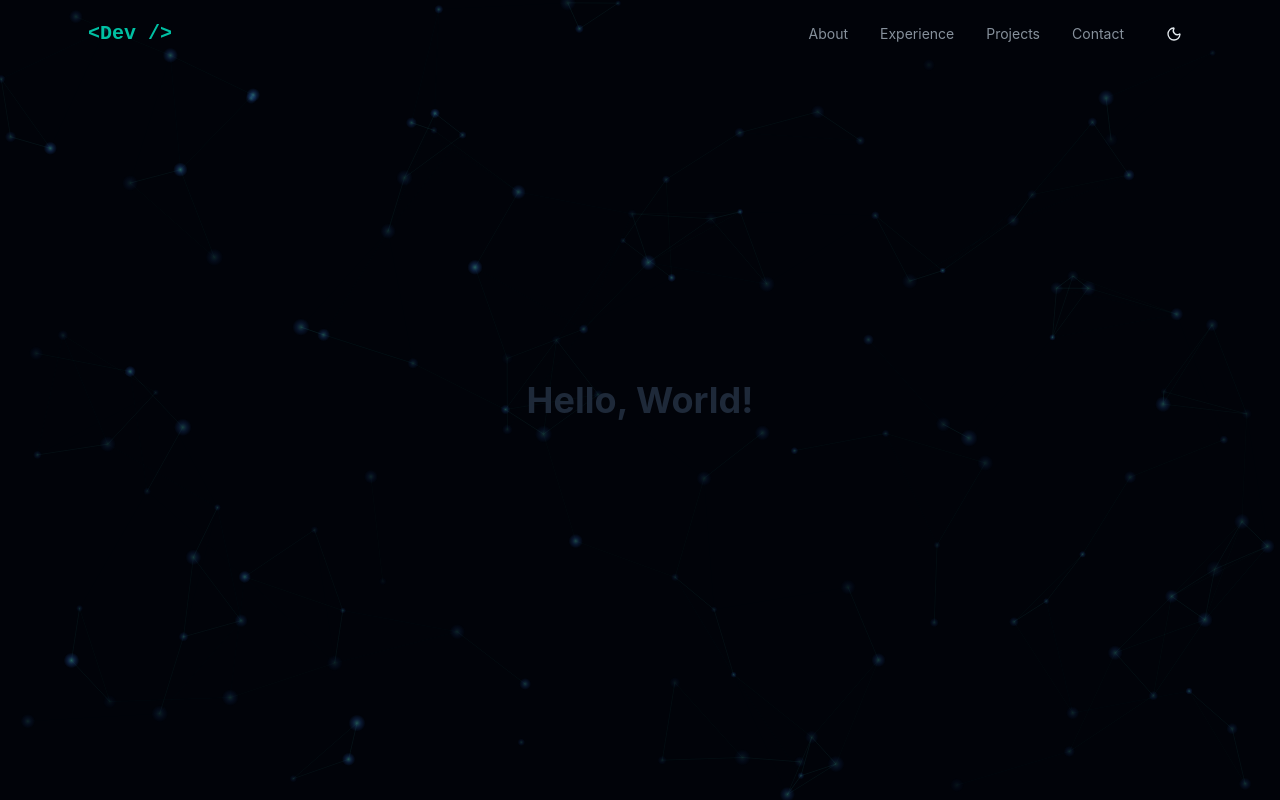
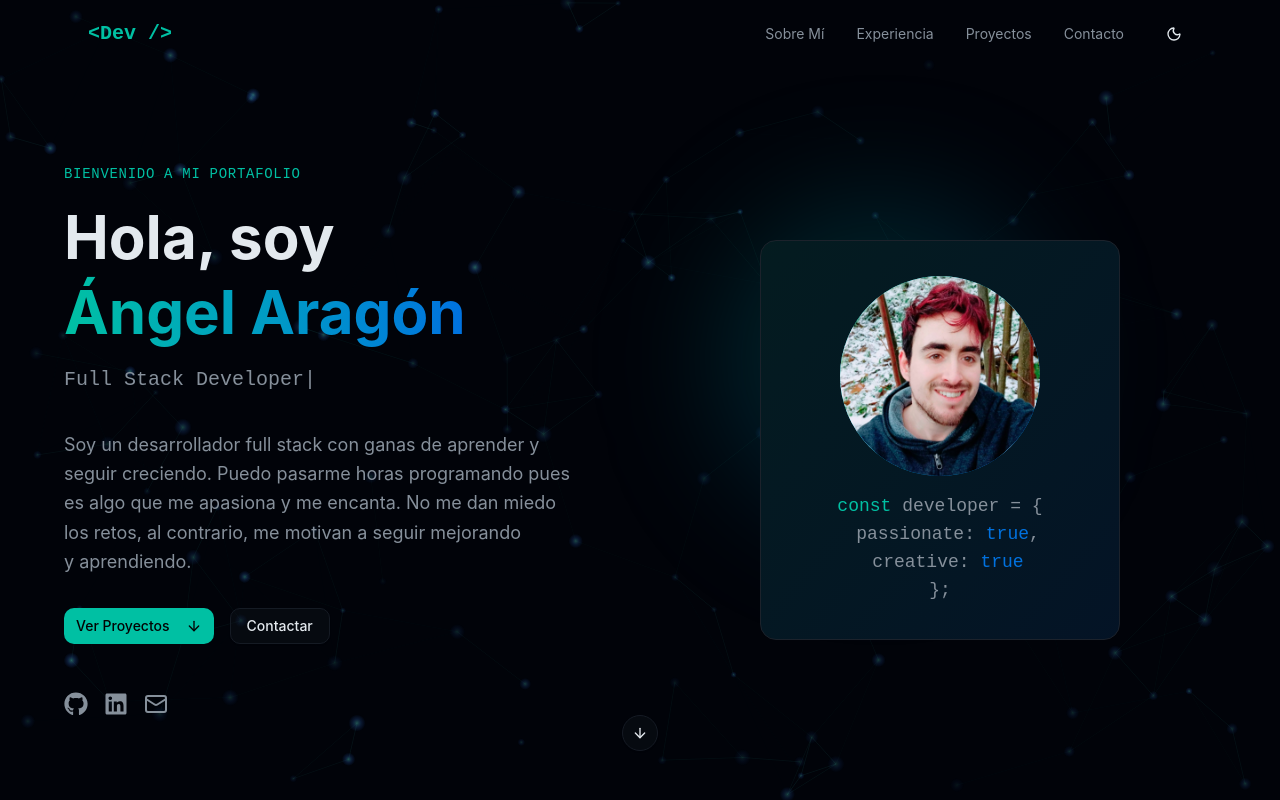
Before and after one commit to Algol95/Portfolio, a React app: page / in a window 1280 px wide. Built offline with nearby package versions, Linux system fonts and the light colour scheme; the HTML template or start-up script is replaced by a standard one.

Commit message:
feat: add Home component with animated text and profile section

```diff
--- a/package.json
+++ b/package.json
@@ -17,6 +17,7 @@
     "lucide-react": "^0.577.0",
     "react": "^19.2.4",
     "react-dom": "^19.2.4",
+    "react-icons": "^5.6.0",
     "tailwind-merge": "^3.5.0",
     "tailwindcss": "^4.2.2"
   },
--- a/src/App.jsx
+++ b/src/App.jsx
@@ -1,14 +1,15 @@
 import { ParticlesBackground } from "./components/ParticlesBackground";
 import { Header } from "./components/Header";
+import { Home } from "./components/Home";
 
 export default function App() {
   return (
     <>
       <ParticlesBackground />
       <Header />
-      <div className="flex h-screen items-center justify-center">
-        <h1 className="text-4xl font-bold text-gray-800">Hello, World!</h1>
-      </div>
+      <main>
+        <Home />
+      </main>
     </>
   );
 }
--- a/src/components/Header.jsx
+++ b/src/components/Header.jsx
@@ -20,16 +20,16 @@ export function Header() {
   }, []);
 
   const navItems = [
-    { label: "About", href: "#about" },
-    { label: "Experience", href: "#experience" },
-    { label: "Projects", href: "#projects" },
-    { label: "Contact", href: "#contact" },
+    { label: "Sobre Mí", href: "#about" },
+    { label: "Experiencia", href: "#experience" },
+    { label: "Proyectos", href: "#projects" },
+    { label: "Contacto", href: "#contact" },
   ];
 
   return (
     <nav
       className={`fixed top-0 left-0 right-0 z-50 transition-all duration-300 ${
-        isScrolled
+        isScrolled || isMenuOpen
           ? "bg-background/80 backdrop-blur-lg border-b border-border"
           : "bg-transparent"
       }`}
@@ -71,14 +71,14 @@ export function Header() {
         </div>
 
         {isMenuOpen && (
-          <div className="md:hidden mt-4 pb-4 border-t border-border pt-4">
-            <div className="flex flex-col gap-4">
+          <div className="md:hidden mt-3 -mx-6 border-t border-border bg-background/95 backdrop-blur-lg">
+            <div className="flex flex-col py-3 px-6 gap-2">
               {navItems.map((item) => (
                 <a
                   key={item.href}
                   href={item.href}
                   onClick={() => setIsMenuOpen(false)}
-                  className="text-muted-foreground hover:text-foreground transition-colors"
+                  className="py-2 text-sm font-medium text-muted-foreground hover:text-foreground transition-colors"
                 >
                   {item.label}
                 </a>
--- /dev/null
+++ b/src/components/Home.jsx
@@ -0,0 +1,155 @@
+import { useEffect, useState } from "react";
+import { Mail, ArrowDown } from "lucide-react";
+import { Button } from "@/components/ui/Button";
+import { FaGithub, FaLinkedin } from "react-icons/fa";
+
+export function Home() {
+  const [text, setText] = useState("");
+  const [showCursor, setShowCursor] = useState(true);
+  const fullText = "Full Stack Developer";
+
+  useEffect(() => {
+    let index = 0;
+    const timer = setInterval(() => {
+      if (index < fullText.length) {
+        setText(fullText.slice(0, index + 1));
+        index++;
+      } else {
+        clearInterval(timer);
+      }
+    }, 100);
+
+    return () => clearInterval(timer);
+  }, []);
+
+  useEffect(() => {
+    const cursorTimer = setInterval(() => {
+      setShowCursor((prev) => !prev);
+    }, 530);
+    return () => clearInterval(cursorTimer);
+  }, []);
+
+  return (
+    <section className="min-h-screen flex flex-col justify-center px-6 pt-20">
+      <div className="max-w-6xl mx-auto w-full">
+        <div className="grid lg:grid-cols-2 gap-12 items-center">
+          <div className="space-y-8 flex flex-col items-center lg:items-start text-center lg:text-left">
+            <div className="space-y-4">
+              <p className="text-primary font-mono text-sm tracking-wider uppercase">
+                Bienvenido a mi portafolio
+              </p>
+              <h1 className="text-4xl sm:text-5xl lg:text-6xl font-bold leading-tight text-balance">
+                Hola, soy{" "}
+                <span className="text-transparent bg-clip-text bg-linear-to-r from-primary to-accent">
+                  Ángel Aragón
+                </span>
+              </h1>
+              <div className="h-8">
+                <span className="font-mono text-xl text-muted-foreground">
+                  {text}
+                  <span
+                    className={`${showCursor ? "opacity-100" : "opacity-0"} transition-opacity`}
+                  >
+                    |
+                  </span>
+                </span>
+              </div>
+            </div>
+
+            <p className="text-lg text-muted-foreground leading-relaxed max-w-lg text-pretty">
+              Soy un desarrollador full stack con ganas de aprender y seguir
+              creciendo. Puedo pasarme horas programando pues es algo que me
+              apasiona y me encanta. No me dan miedo los retos, al contrario, me
+              motivan a seguir mejorando y aprendiendo.
+            </p>
+
+            <div className="flex flex-wrap gap-4 justify-center lg:justify-start">
+              <Button asChild className="group">
+                <a href="#projects">
+                  Ver Proyectos
+                  <ArrowDown className="ml-2 h-4 w-4 group-hover:translate-y-1 transition-transform" />
+                </a>
+              </Button>
+              <Button variant="outline" asChild>
+                <a href="#contact">Contactar</a>
+              </Button>
+            </div>
+
+            <div className="flex items-center gap-4 pt-4 justify-center lg:justify-start">
+              <a
+                href="https://github.com/Algol95"
+                target="_blank"
+                rel="noopener noreferrer"
+                className="text-muted-foreground hover:text-foreground transition-colors"
+              >
+                <FaGithub className="h-6 w-6" />
+              </a>
+              <a
+                href="https://www.linkedin.com/in/angel-dev-aragon/"
+                target="_blank"
+                rel="noopener noreferrer"
+                className="text-muted-foreground hover:text-foreground transition-colors"
+              >
+                <FaLinkedin className="h-6 w-6" />
+              </a>
+              <a
+                href="mailto:angelaragon.developer@gmail.com"
+                className="text-muted-foreground hover:text-foreground transition-colors"
+              >
+                <Mail className="h-6 w-6" />
+              </a>
+            </div>
+          </div>
+
+          <div className="mt-10 lg:mt-0 flex justify-center">
+            <div className="relative">
+              <div className="w-56 h-56 sm:w-64 sm:h-64 lg:w-80 lg:h-80 rounded-full bg-linear-to-br from-primary/20 to-accent/20 blur-3xl absolute -inset-10" />
+              <div className="relative w-64 h-64 lg:w-90 lg:h-100 rounded-2xl bg-card border border-border overflow-hidden">
+                <div className="absolute inset-0 bg-linear-to-br from-primary/10 to-accent/10" />
+                <div className="absolute inset-0 flex items-center justify-center">
+                  <div className="text-center space-y-4 p-6">
+                    <div className="w-24 h-24 sm:w-28 sm:h-28 lg:w-50 lg:h-50 mx-auto rounded-full bg-linear-to-br from-primary to-accent flex items-center justify-center">
+                      <span className="text-4xl font-bold text-primary-foreground">
+                        <img
+                          src="/images/1687779167525.jpg"
+                          alt="Profile"
+                          className="w-full h-full object-cover rounded-full"
+                        />
+                      </span>
+                    </div>
+                    <div className="font-mono text-sm lg:text-lg text-muted-foreground">
+                      <span className="text-primary">const</span> developer ={" "}
+                      {"{"}
+                      <br />
+                      <span className="pl-4">
+                        passionate: <span className="text-accent">true</span>,
+                      </span>
+                      <br />
+                      <span className="pl-4">
+                        creative: <span className="text-accent">true</span>
+                      </span>
+                      <br />
+                      {"}"};
+                    </div>
+                  </div>
+                </div>
+              </div>
+            </div>
+          </div>
+        </div>
+
+        <div className="absolute bottom-10 left-1/2 -translate-x-1/2 hidden md:block">
+          <Button
+            variant="outline"
+            size="icon"
+            className="mt-2 animate-bounce rounded-full"
+          >
+            <a href="#about">
+              <ArrowDown className="h-5 w-5" />
+            </a>
+          </Button>
+        </div>
+      </div>
+    </section>
+  );
+}
--- a/vite.config.js
+++ b/vite.config.js
@@ -14,4 +14,8 @@ export default defineConfig({
       "@": path.resolve(__dirname, "src"),
     },
   },
+  server: {
+    port: 5173,
+    host: true,
+  },
 });
```
Also changed, not shown: public/images/1687779167525.jpg (added), 1 other file (tests, documents, lock files or other folders).
